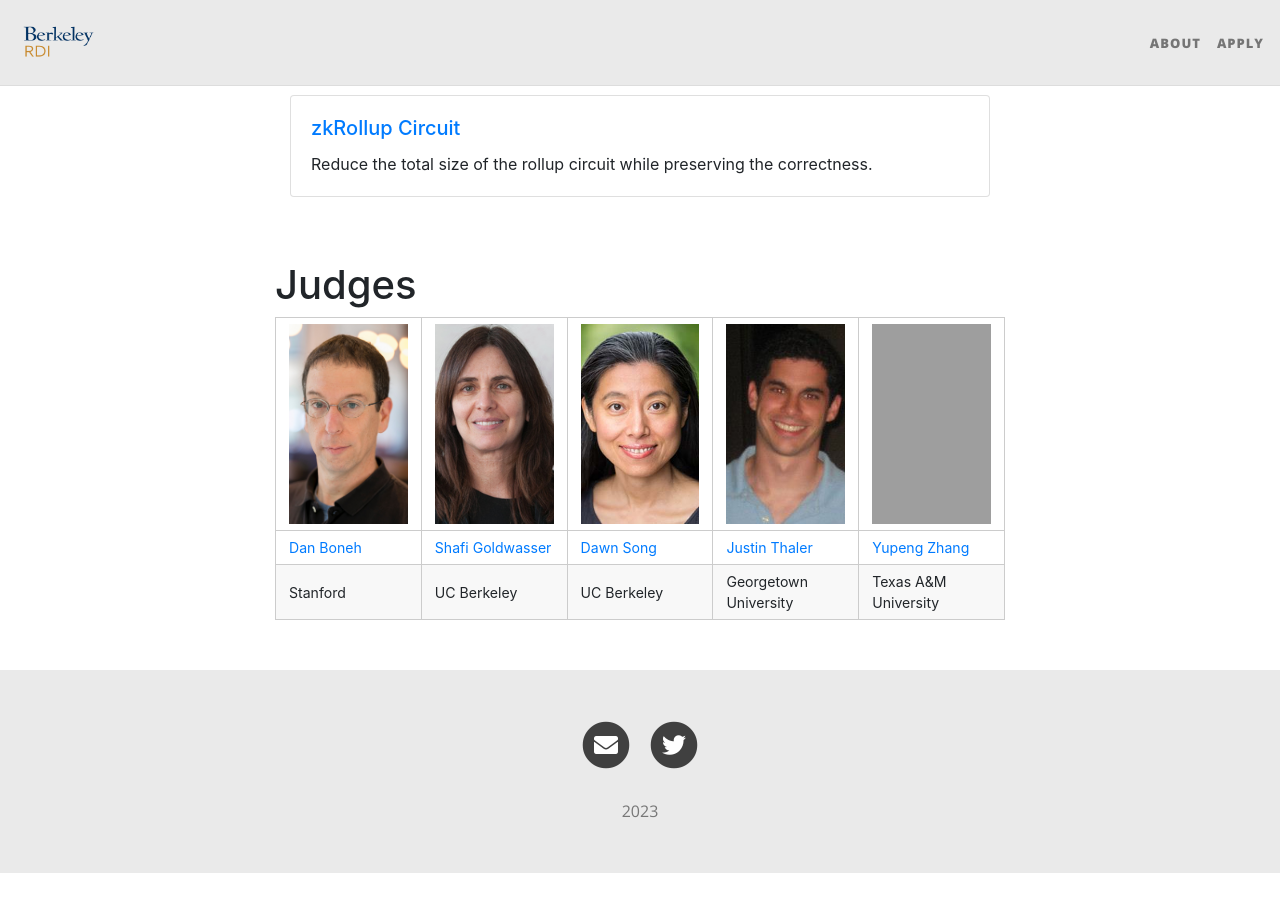
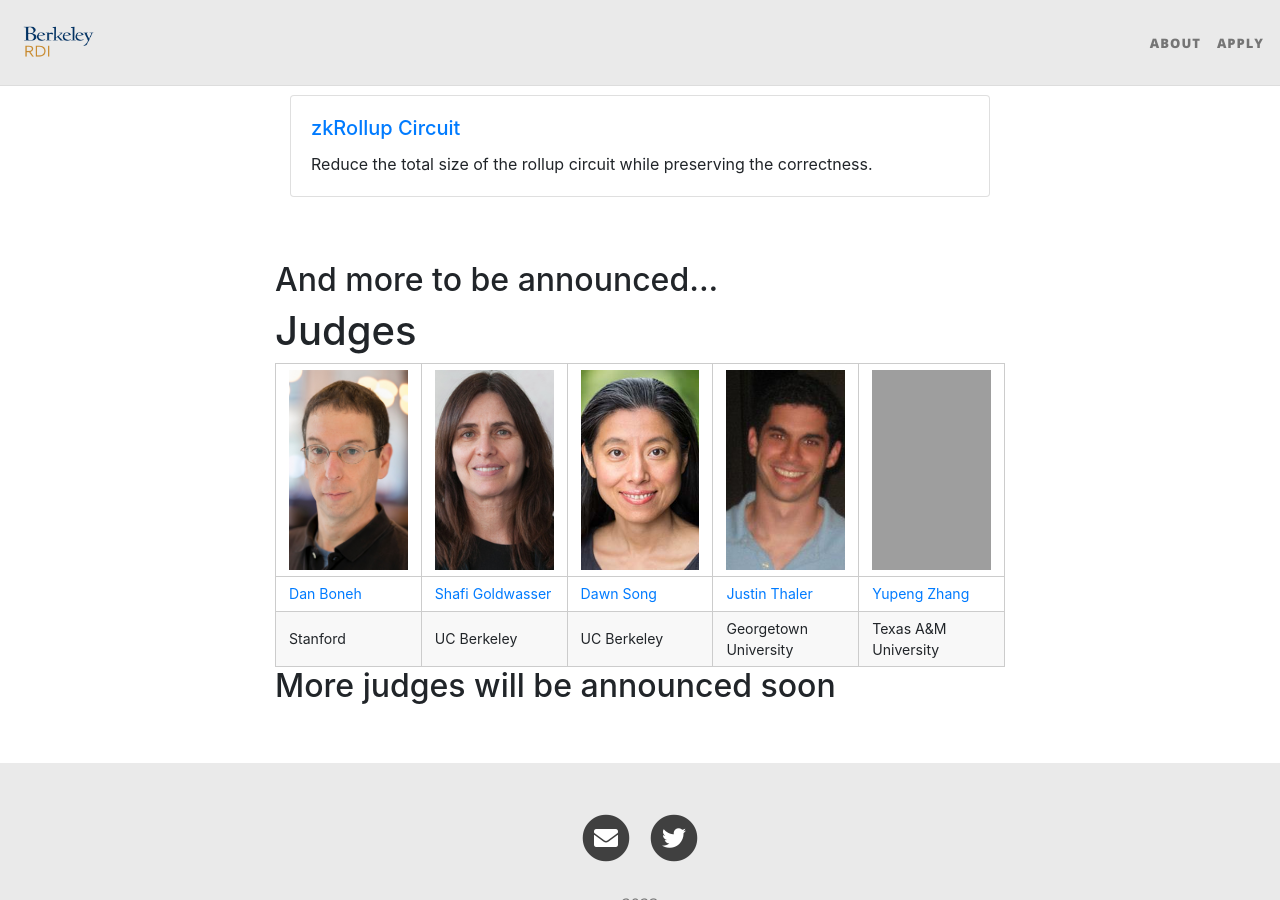
Before and after one commit to rdi-berkeley/zkp-web3-hackathon, a Jekyll site: the page built from index.md, in a window 1280 px wide and 900 px high, scrolled down 957 px. Built offline with Jekyll 4.4.1, drawn with Linux system fonts in a browser that asks for light colours; nearby versions of some CDN libraries; before the commit the page ends 1830 px from its top, so only the background shows below that; grey boxes are pictures that could not be loaded.

Commit message:
added more to be announced

```diff
--- a/_layouts/home.html
+++ b/_layouts/home.html
@@ -48,6 +48,8 @@ layout: page
   </div>
 </div>
 
+<h2>And more to be announced...</h2>
+
 
 <h1>Judges</h1>
 
@@ -78,6 +80,7 @@ layout: page
     </tr>
   </tbody>
 </table>
+<h2>More judges will be announced soon</h2>
 <!--
 <h1>Sponsors</h1>
 <div class="sponsor-logos">
```
